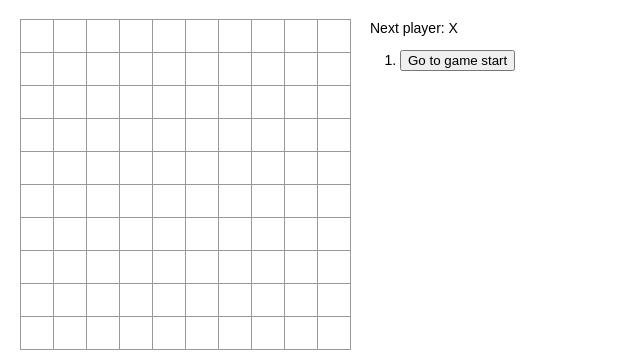
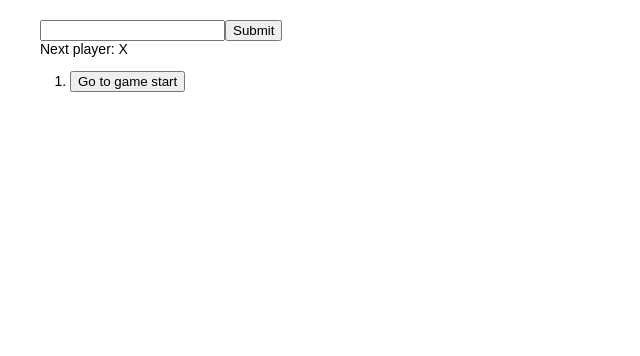
Before and after one commit to Yamayamaaya/intern_assignment, a React (Create React App) app: page / in a window 1280 px wide. Shown: the top 356 px of the page, without its empty margins (0-640 px from the left). Built offline with nearby package versions, Linux system fonts and the light colour scheme.

Commit message:
15th-1-commit

```diff
--- a/src/game.tsx
+++ b/src/game.tsx
@@ -1,4 +1,4 @@
-import React, { useReducer, useState } from "react";
+import React, { useReducer, useState, useRef } from "react";
 import Board from "./board";
 
 type State = {
@@ -11,7 +11,7 @@ type ForReducer = {
   mode: "handleClick" | "jumpTo";
   i: number;
 };
-const masterSize: number = 10;
+let masterSize: number = 5;
 const initialState: State = {
   history: [
     { squaresRecord: Array<oneSquareType>(masterSize * masterSize).fill(null) },
@@ -19,23 +19,6 @@ const initialState: State = {
   stepNumber: 0,
   xIsNext: true,
 };
-
-// const ControlledForm = () => {
-//   const [inputSize, SetInputSize] = useState<number>(0);
-//   const handleNameChange = (event: React.ChangeEvent<HTMLInputElement>) => {
-//     // SetInputSize(event.target.value);
-//     console.log(event.target.value);
-//   };
-//   const handleSubmit = () => {
-//     console.log(inputSize);
-//   };
-//   return (
-//     <div>
-//       <input type="number" value={inputSize} onChange={handleNameChange} />
-//       <button onClick={handleSubmit}>Submit</button>
-//     </div>
-//   );
-// };
 
 const reducer = (state: State, f: ForReducer): State => {
   switch (f.mode) {
@@ -74,6 +57,8 @@ const reducer = (state: State, f: ForReducer): State => {
 
 const Game = () => {
   const [state, dispatch_ox] = useReducer(reducer, initialState);
+  const [inputSize, SetInputSize] = useState<number>(0);
+  const inputSizeRef = useRef(null);
   // console.log(state);
   // console.log("↑stateのデバッグログ");
   // console.log(state.stepNumber + "state.stepNumberのデバッグログ");
@@ -81,9 +66,16 @@ const Game = () => {
   // console.log("↑state.historyのデバッグログ");
   const current = state.history[state.stepNumber];
   // console.log(current);
-  console.log(current.squaresRecord);
-  console.log("---------------------------------------------------------");
+  // console.log(current.squaresRecord);
+  // console.log("---------------------------------------------------------");
   const winner = calculateWinner(current.squaresRecord);
+  const handleSubmit = () => {
+    if (inputSizeRef.current === null) {
+      masterSize = 5;
+    } else {
+      masterSize = inputSizeRef.current[value];
+    }
+  };
   const moves = state.history.map((step, move) => {
     const desc = move ? "Go to move #" + move : "Go to game start";
     return (
@@ -108,10 +100,16 @@ const Game = () => {
         <Board
           squares={current.squaresRecord}
           onClick={(i) => dispatch_ox({ mode: "handleClick", i: i })}
-          SIZE={masterSize}
+          SIZE={inputSize}
         />
       </div>
       <div className="game-info">
+        <div>
+          <div>
+            <input type="number" ref={inputSizeRef} />
+            <button onClick={handleSubmit}>Submit</button>
+          </div>
+        </div>
         <div>{status}</div>
         <ol>{moves}</ol>
       </div>
@@ -164,7 +162,7 @@ const calculateWinner = (squaresResult: Array<oneSquareType>) => {
       LineResult.push(squaresResult[lineList[i][f2]]);
     }
     const thisLineResult: oneSquareType[] = [...new Set(LineResult)];
-    console.log(LineResult, i);
+    // console.log(LineResult, i);
     if (thisLineResult.length === 1 && thisLineResult[0] != null) {
       return thisLineResult[0];
     }
```
